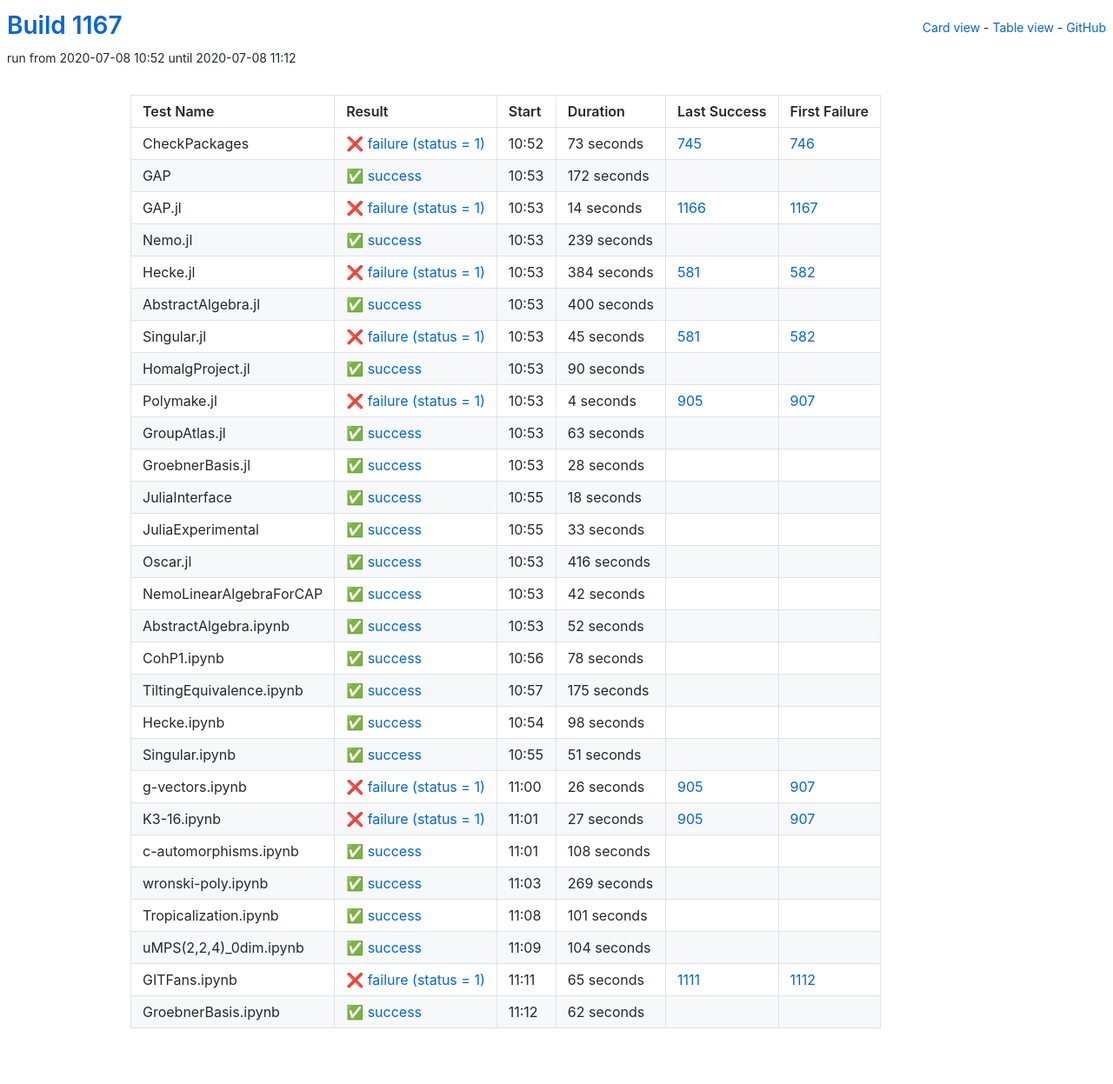
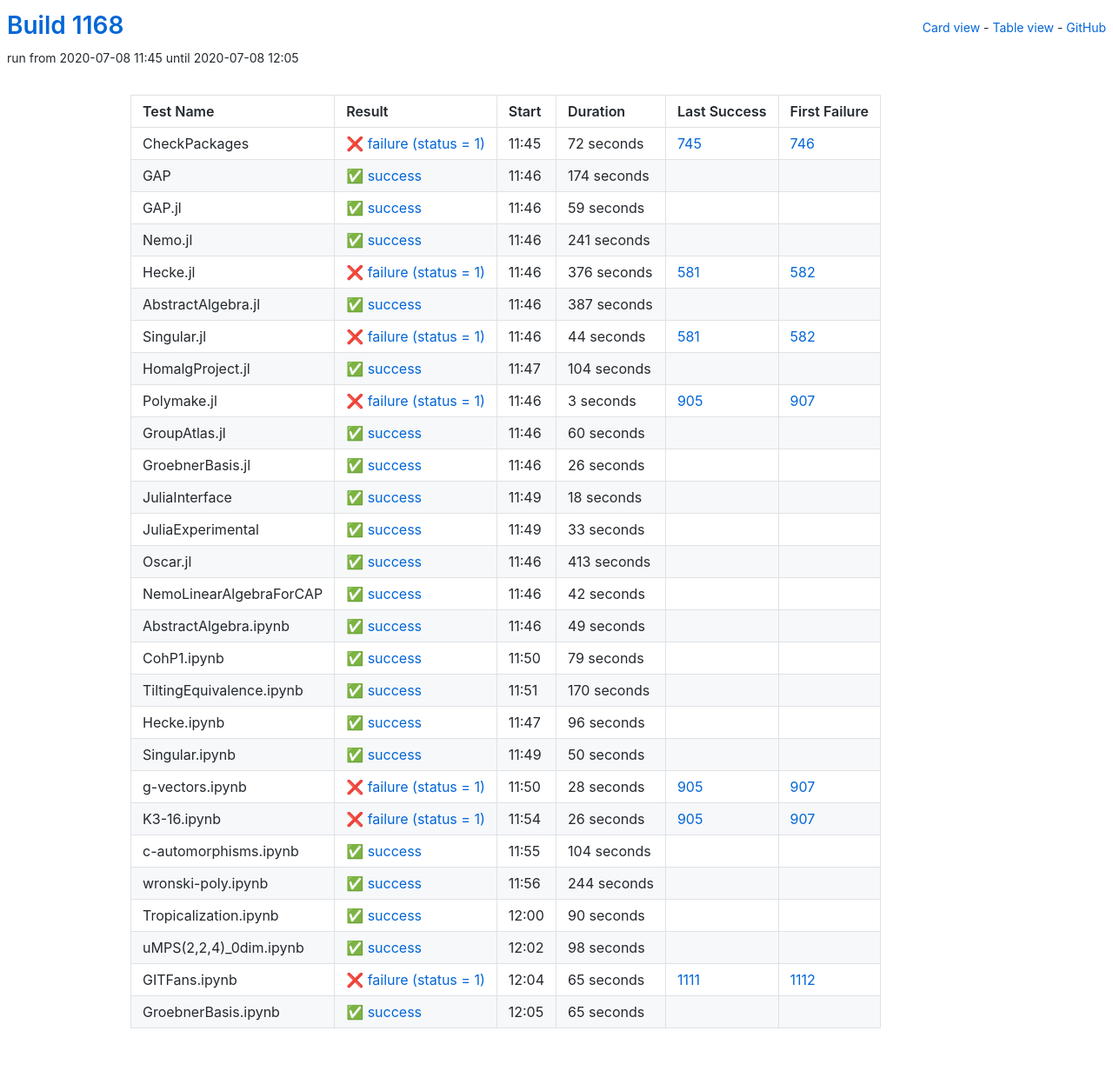
Before and after one commit to oscar-system/oscar-ci-status-1.4, a Jekyll site: the page built from table.html, in a window 1280 px wide. Shown: the whole page at 87% size. Built offline with Jekyll 4.4.1, drawn with Linux system fonts in a browser that asks for light colours.

Commit message:
Build #1168

```diff
--- a/_data/ci.yml
+++ b/_data/ci.yml
@@ -1,6 +1,6 @@
 ---
-build: 1167
-build_url: https://oscarci.mathematik.uni-kl.de/job/oscar-julia-1.4/1167/
+build: 1168
+build_url: https://oscarci.mathematik.uni-kl.de/job/oscar-julia-1.4/1168/
 job: oscar-julia-1.4
 organization: oscar-system
 repo: oscar-ci-status-1.4
@@ -8,140 +8,140 @@ repourl: https://github.com/oscar-system/oscar-ci-status-1.4
 tests:
 - name: CheckPackages
   id: checkpackages
-  log: https://oscarci.mathematik.uni-kl.de/job/oscar-julia-1.4/1167/artifact/logs/build-1167/CheckPackages.log
-  start: 2020-07-08 10:52
+  log: https://oscarci.mathematik.uni-kl.de/job/oscar-julia-1.4/1168/artifact/logs/build-1168/CheckPackages.log
+  start: 2020-07-08 11:45
   success: false
   exitcode: 1
   status: failure
-  duration: 73
+  duration: 72
   last_success: 745
   last_success_url: https://oscarci.mathematik.uni-kl.de/job/oscar-julia-1.4/745/
   first_failure: 746
   first_failure_url: https://oscarci.mathematik.uni-kl.de/job/oscar-julia-1.4/746/
 - name: GAP
   id: gap
-  log: https://oscarci.mathematik.uni-kl.de/job/oscar-julia-1.4/1167/artifact/logs/build-1167/GAP.log
-  start: 2020-07-08 10:53
+  log: https://oscarci.mathematik.uni-kl.de/job/oscar-julia-1.4/1168/artifact/logs/build-1168/GAP.log
+  start: 2020-07-08 11:46
   success: true
   exitcode: 0
   status: success
-  duration: 172
+  duration: 174
   last_success: false
   last_success_url:
   first_failure: false
   first_failure_url:
 - name: GAP.jl
   id: gap-jl
-  log: https://oscarci.mathematik.uni-kl.de/job/oscar-julia-1.4/1167/artifact/logs/build-1167/GAP.jl.log
-  start: 2020-07-08 10:53
-  success: false
-  exitcode: 1
-  status: failure
-  duration: 14
-  last_success: 1166
-  last_success_url: https://oscarci.mathematik.uni-kl.de/job/oscar-julia-1.4/1166/
-  first_failure: 1167
-  first_failure_url: https://oscarci.mathematik.uni-kl.de/job/oscar-julia-1.4/1167/
-- name: Nemo.jl
-  id: nemo-jl
-  log: https://oscarci.mathematik.uni-kl.de/job/oscar-julia-1.4/1167/artifact/logs/build-1167/Nemo.jl.log
-  start: 2020-07-08 10:53
+  log: https://oscarci.mathematik.uni-kl.de/job/oscar-julia-1.4/1168/artifact/logs/build-1168/GAP.jl.log
+  start: 2020-07-08 11:46
   success: true
   exitcode: 0
   status: success
-  duration: 239
+  duration: 59
+  last_success: false
+  last_success_url:
+  first_failure: false
+  first_failure_url:
+- name: Nemo.jl
+  id: nemo-jl
+  log: https://oscarci.mathematik.uni-kl.de/job/oscar-julia-1.4/1168/artifact/logs/build-1168/Nemo.jl.log
+  start: 2020-07-08 11:46
+  success: true
+  exitcode: 0
+  status: success
+  duration: 241
   last_success: false
   last_success_url:
   first_failure: false
   first_failure_url:
 - name: Hecke.jl
   id: hecke-jl
-  log: https://oscarci.mathematik.uni-kl.de/job/oscar-julia-1.4/1167/artifact/logs/build-1167/Hecke.jl.log
-  start: 2020-07-08 10:53
+  log: https://oscarci.mathematik.uni-kl.de/job/oscar-julia-1.4/1168/artifact/logs/build-1168/Hecke.jl.log
+  start: 2020-07-08 11:46
   success: false
   exitcode: 1
   status: failure
-  duration: 384
+  duration: 376
   last_success: 581
   last_success_url: https://oscarci.mathematik.uni-kl.de/job/oscar-julia-1.4/581/
   first_failure: 582
   first_failure_url: https://oscarci.mathematik.uni-kl.de/job/oscar-julia-1.4/582/
 - name: AbstractAlgebra.jl
   id: abstractalgebra-jl
-  log: https://oscarci.mathematik.uni-kl.de/job/oscar-julia-1.4/1167/artifact/logs/build-1167/AbstractAlgebra.jl.log
-  start: 2020-07-08 10:53
+  log: https://oscarci.mathematik.uni-kl.de/job/oscar-julia-1.4/1168/artifact/logs/build-1168/AbstractAlgebra.jl.log
+  start: 2020-07-08 11:46
   success: true
   exitcode: 0
   status: success
-  duration: 400
+  duration: 387
   last_success: false
   last_success_url:
   first_failure: false
   first_failure_url:
 - name: Singular.jl
   id: singular-jl
-  log: https://oscarci.mathematik.uni-kl.de/job/oscar-julia-1.4/1167/artifact/logs/build-1167/Singular.jl.log
-  start: 2020-07-08 10:53
+  log: https://oscarci.mathematik.uni-kl.de/job/oscar-julia-1.4/1168/artifact/logs/build-1168/Singular.jl.log
+  start: 2020-07-08 11:46
   success: false
   exitcode: 1
   status: failure
-  duration: 45
+  duration: 44
   last_success: 581
   last_success_url: https://oscarci.mathematik.uni-kl.de/job/oscar-julia-1.4/581/
   first_failure: 582
   first_failure_url: https://oscarci.mathematik.uni-kl.de/job/oscar-julia-1.4/582/
 - name: HomalgProject.jl
   id: homalgproject-jl
-  log: https://oscarci.mathematik.uni-kl.de/job/oscar-julia-1.4/1167/artifact/logs/build-1167/HomalgProject.jl.log
-  start: 2020-07-08 10:53
+  log: https://oscarci.mathematik.uni-kl.de/job/oscar-julia-1.4/1168/artifact/logs/build-1168/HomalgProject.jl.log
+  start: 2020-07-08 11:47
   success: true
   exitcode: 0
   status: success
-  duration: 90
+  duration: 104
   last_success: false
   last_success_url:
   first_failure: false
   first_failure_url:
 - name: Polymake.jl
   id: polymake-jl
-  log: https://oscarci.mathematik.uni-kl.de/job/oscar-julia-1.4/1167/artifact/logs/build-1167/Polymake.jl.log
-  start: 2020-07-08 10:53
+  log: https://oscarci.mathematik.uni-kl.de/job/oscar-julia-1.4/1168/artifact/logs/build-1168/Polymake.jl.log
+  start: 2020-07-08 11:46
   success: false
   exitcode: 1
   status: failure
-  duration: 4
+  duration: 3
   last_success: 905
   last_success_url: https://oscarci.mathematik.uni-kl.de/job/oscar-julia-1.4/905/
   first_failure: 907
   first_failure_url: https://oscarci.mathematik.uni-kl.de/job/oscar-julia-1.4/907/
 - name: GroupAtlas.jl
   id: groupatlas-jl
-  log: https://oscarci.mathematik.uni-kl.de/job/oscar-julia-1.4/1167/artifact/logs/build-1167/GroupAtlas.jl.log
-  start: 2020-07-08 10:53
+  log: https://oscarci.mathematik.uni-kl.de/job/oscar-julia-1.4/1168/artifact/logs/build-1168/GroupAtlas.jl.log
+  start: 2020-07-08 11:46
   success: true
   exitcode: 0
   status: success
-  duration: 63
+  duration: 60
   last_success: false
   last_success_url:
   first_failure: false
   first_failure_url:
 - name: GroebnerBasis.jl
   id: groebnerbasis-jl
-  log: https://oscarci.mathematik.uni-kl.de/job/oscar-julia-1.4/1167/artifact/logs/build-1167/GroebnerBasis.jl.log
-  start: 2020-07-08 10:53
+  log: https://oscarci.mathematik.uni-kl.de/job/oscar-julia-1.4/1168/artifact/logs/build-1168/GroebnerBasis.jl.log
+  start: 2020-07-08 11:46
   success: true
   exitcode: 0
   status: success
-  duration: 28
+  duration: 26
   last_success: false
   last_success_url:
   first_failure: false
   first_failure_url:
 - name: JuliaInterface
   id: juliainterface
-  log: https://oscarci.mathematik.uni-kl.de/job/oscar-julia-1.4/1167/artifact/logs/build-1167/JuliaInterface.log
-  start: 2020-07-08 10:55
+  log: https://oscarci.mathematik.uni-kl.de/job/oscar-julia-1.4/1168/artifact/logs/build-1168/JuliaInterface.log
+  start: 2020-07-08 11:49
   success: true
   exitcode: 0
   status: success
@@ -152,8 +152,8 @@ tests:
   first_failure_url:
 - name: JuliaExperimental
   id: juliaexperimental
-  log: https://oscarci.mathematik.uni-kl.de/job/oscar-julia-1.4/1167/artifact/logs/build-1167/JuliaExperimental.log
-  start: 2020-07-08 10:55
+  log: https://oscarci.mathematik.uni-kl.de/job/oscar-julia-1.4/1168/artifact/logs/build-1168/JuliaExperimental.log
+  start: 2020-07-08 11:49
   success: true
   exitcode: 0
   status: success
@@ -164,20 +164,20 @@ tests:
   first_failure_url:
 - name: Oscar.jl
   id: oscar-jl
-  log: https://oscarci.mathematik.uni-kl.de/job/oscar-julia-1.4/1167/artifact/logs/build-1167/Oscar.jl.log
-  start: 2020-07-08 10:53
+  log: https://oscarci.mathematik.uni-kl.de/job/oscar-julia-1.4/1168/artifact/logs/build-1168/Oscar.jl.log
+  start: 2020-07-08 11:46
   success: true
   exitcode: 0
   status: success
-  duration: 416
+  duration: 413
   last_success: false
   last_success_url:
   first_failure: false
   first_failure_url:
 - name: NemoLinearAlgebraForCAP
   id: nemolinearalgebraforcap
-  log: https://oscarci.mathematik.uni-kl.de/job/oscar-julia-1.4/1167/artifact/logs/build-1167/NemoLinearAlgebraForCAP.log
-  start: 2020-07-08 10:53
+  log: https://oscarci.mathematik.uni-kl.de/job/oscar-julia-1.4/1168/artifact/logs/build-1168/NemoLinearAlgebraForCAP.log
+  start: 2020-07-08 11:46
   success: true
   exitcode: 0
   status: success
@@ -188,44 +188,128 @@ tests:
   first_failure_url:
 - name: AbstractAlgebra.ipynb
   id: abstractalgebra-ipynb
-  log: https://oscarci.mathematik.uni-kl.de/job/oscar-julia-1.4/1167/artifact/logs/build-1167/AbstractAlgebra.ipynb.log
-  start: 2020-07-08 10:53
+  log: https://oscarci.mathematik.uni-kl.de/job/oscar-julia-1.4/1168/artifact/logs/build-1168/AbstractAlgebra.ipynb.log
+  start: 2020-07-08 11:46
   success: true
   exitcode: 0
   status: success
-  duration: 52
+  duration: 49
   last_success: false
   last_success_url:
   first_failure: false
   first_failure_url:
 - name: CohP1.ipynb
   id: cohp1-ipynb
-  log: https://oscarci.mathematik.uni-kl.de/job/oscar-julia-1.4/1167/artifact/logs/build-1167/CohP1.ipynb.log
-  start: 2020-07-08 10:56
+  log: https://oscarci.mathematik.uni-kl.de/job/oscar-julia-1.4/1168/artifact/logs/build-1168/CohP1.ipynb.log
+  start: 2020-07-08 11:50
   success: true
   exitcode: 0
   status: success
-  duration: 78
+  duration: 79
   last_success: false
   last_success_url:
   first_failure: false
   first_failure_url:
 - name: TiltingEquivalence.ipynb
   id: tiltingequivalence-ipynb
-  log: https://oscarci.mathematik.uni-kl.de/job/oscar-julia-1.4/1167/artifact/logs/build-1167/TiltingEquivalence.ipynb.log
-  start: 2020-07-08 10:57
+  log: https://oscarci.mathematik.uni-kl.de/job/oscar-julia-1.4/1168/artifact/logs/build-1168/TiltingEquivalence.ipynb.log
+  start: 2020-07-08 11:51
   success: true
   exitcode: 0
   status: success
-  duration: 175
+  duration: 170
   last_success: false
   last_success_url:
   first_failure: false
   first_failure_url:
 - name: Hecke.ipynb
   id: hecke-ipynb
-  log: https://oscarci.mathematik.uni-kl.de/job/oscar-julia-1.4/1167/artifact/logs/build-1167/Hecke.ipynb.log
-  start: 2020-07-08 10:54
+  log: https://oscarci.mathematik.uni-kl.de/job/oscar-julia-1.4/1168/artifact/logs/build-1168/Hecke.ipynb.log
+  start: 2020-07-08 11:47
+  success: true
+  exitcode: 0
+  status: success
+  duration: 96
+  last_success: false
+  last_success_url:
+  first_failure: false
+  first_failure_url:
+- name: Singular.ipynb
+  id: singular-ipynb
+  log: https://oscarci.mathematik.uni-kl.de/job/oscar-julia-1.4/1168/artifact/logs/build-1168/Singular.ipynb.log
+  start: 2020-07-08 11:49
+  success: true
+  exitcode: 0
+  status: success
+  duration: 50
+  last_success: false
+  last_success_url:
+  first_failure: false
+  first_failure_url:
+- name: g-vectors.ipynb
+  id: g-vectors-ipynb
+  log: https://oscarci.mathematik.uni-kl.de/job/oscar-julia-1.4/1168/artifact/logs/build-1168/g-vectors.ipynb.log
+  start: 2020-07-08 11:50
+  success: false
+  exitcode: 1
+  status: failure
+  duration: 28
+  last_success: 905
+  last_success_url: https://oscarci.mathematik.uni-kl.de/job/oscar-julia-1.4/905/
+  first_failure: 907
+  first_failure_url: https://oscarci.mathematik.uni-kl.de/job/oscar-julia-1.4/907/
+- name: K3-16.ipynb
+  id: k3-16-ipynb
+  log: https://oscarci.mathematik.uni-kl.de/job/oscar-julia-1.4/1168/artifact/logs/build-1168/K3-16.ipynb.log
+  start: 2020-07-08 11:54
+  success: false
+  exitcode: 1
+  status: failure
+  duration: 26
+  last_success: 905
+  last_success_url: https://oscarci.mathematik.uni-kl.de/job/oscar-julia-1.4/905/
+  first_failure: 907
+  first_failure_url: https://oscarci.mathematik.uni-kl.de/job/oscar-julia-1.4/907/
+- name: c-automorphisms.ipynb
+  id: c-automorphisms-ipynb
+  log: https://oscarci.mathematik.uni-kl.de/job/oscar-julia-1.4/1168/artifact/logs/build-1168/c-automorphisms.ipynb.log
+  start: 2020-07-08 11:55
+  success: true
+  exitcode: 0
+  status: success
+  duration: 104
+  last_success: false
+  last_success_url:
+  first_failure: false
+  first_failure_url:
+- name: wronski-poly.ipynb
+  id: wronski-poly-ipynb
+  log: https://oscarci.mathematik.uni-kl.de/job/oscar-julia-1.4/1168/artifact/logs/build-1168/wronski-poly.ipynb.log
+  start: 2020-07-08 11:56
+  success: true
+  exitcode: 0
+  status: success
+  duration: 244
+  last_success: false
+  last_success_url:
+  first_failure: false
+  first_failure_url:
+- name: Tropicalization.ipynb
+  id: tropicalization-ipynb
+  log: https://oscarci.mathematik.uni-kl.de/job/oscar-julia-1.4/1168/artifact/logs/build-1168/Tropicalization.ipynb.log
+  start: 2020-07-08 12:00
+  success: true
+  exitcode: 0
+  status: success
+  duration: 90
+  last_success: false
+  last_success_url:
+  first_failure: false
+  first_failure_url:
+- name: uMPS(2,2,4)_0dim.ipynb
+  id: umps-2-2-4-0dim-ipynb
+  log: https://oscarci.mathematik.uni-kl.de/job/oscar-julia-1.4/1168/artifact/logs/build-1168/uMPS-2-2-4-_0dim.ipynb.log
+  start: 2020-07-08 12:02
   success: true
   exitcode: 0
   status: success
@@ -234,94 +318,10 @@ tests:
   last_success_url:
   first_failure: false
   first_failure_url:
-- name: Singular.ipynb
-  id: singular-ipynb
-  log: https://oscarci.mathematik.uni-kl.de/job/oscar-julia-1.4/1167/artifact/logs/build-1167/Singular.ipynb.log
-  start: 2020-07-08 10:55
-  success: true
-  exitcode: 0
-  status: success
-  duration: 51
-  last_success: false
-  last_success_url:
-  first_failure: false
-  first_failure_url:
-- name: g-vectors.ipynb
-  id: g-vectors-ipynb
-  log: https://oscarci.mathematik.uni-kl.de/job/oscar-julia-1.4/1167/artifact/logs/build-1167/g-vectors.ipynb.log
-  start: 2020-07-08 11:00
-  success: false
-  exitcode: 1
-  status: failure
-  duration: 26
-  last_success: 905
-  last_success_url: https://oscarci.mathematik.uni-kl.de/job/oscar-julia-1.4/905/
-  first_failure: 907
-  first_failure_url: https://oscarci.mathematik.uni-kl.de/job/oscar-julia-1.4/907/
-- name: K3-16.ipynb
-  id: k3-16-ipynb
-  log: https://oscarci.mathematik.uni-kl.de/job/oscar-julia-1.4/1167/artifact/logs/build-1167/K3-16.ipynb.log
-  start: 2020-07-08 11:01
-  success: false
-  exitcode: 1
-  status: failure
-  duration: 27
-  last_success: 905
-  last_success_url: https://oscarci.mathematik.uni-kl.de/job/oscar-julia-1.4/905/
-  first_failure: 907
-  first_failure_url: https://oscarci.mathematik.uni-kl.de/job/oscar-julia-1.4/907/
-- name: c-automorphisms.ipynb
-  id: c-automorphisms-ipynb
-  log: https://oscarci.mathematik.uni-kl.de/job/oscar-julia-1.4/1167/artifact/logs/build-1167/c-automorphisms.ipynb.log
-  start: 2020-07-08 11:01
-  success: true
-  exitcode: 0
-  status: success
-  duration: 108
-  last_success: false
-  last_success_url:
-  first_failure: false
-  first_failure_url:
-- name: wronski-poly.ipynb
-  id: wronski-poly-ipynb
-  log: https://oscarci.mathematik.uni-kl.de/job/oscar-julia-1.4/1167/artifact/logs/build-1167/wronski-poly.ipynb.log
-  start: 2020-07-08 11:03
-  success: true
-  exitcode: 0
-  status: success
-  duration: 269
-  last_success: false
-  last_success_url:
-  first_failure: false
-  first_failure_url:
-- name: Tropicalization.ipynb
-  id: tropicalization-ipynb
-  log: https://oscarci.mathematik.uni-kl.de/job/oscar-julia-1.4/1167/artifact/logs/build-1167/Tropicalization.ipynb.log
-  start: 2020-07-08 11:08
-  success: true
-  exitcode: 0
-  status: success
-  duration: 101
-  last_success: false
-  last_success_url:
-  first_failure: false
-  first_failure_url:
-- name: uMPS(2,2,4)_0dim.ipynb
-  id: umps-2-2-4-0dim-ipynb
-  log: https://oscarci.mathematik.uni-kl.de/job/oscar-julia-1.4/1167/artifact/logs/build-1167/uMPS-2-2-4-_0dim.ipynb.log
-  start: 2020-07-08 11:09
-  success: true
-  exitcode: 0
-  status: success
-  duration: 104
-  last_success: false
-  last_success_url:
-  first_failure: false
-  first_failure_url:
 - name: GITFans.ipynb
   id: gitfans-ipynb
-  log: https://oscarci.mathematik.uni-kl.de/job/oscar-julia-1.4/1167/artifact/logs/build-1167/GITFans.ipynb.log
-  start: 2020-07-08 11:11
+  log: https://oscarci.mathematik.uni-kl.de/job/oscar-julia-1.4/1168/artifact/logs/build-1168/GITFans.ipynb.log
+  start: 2020-07-08 12:04
   success: false
   exitcode: 1
   status: failure
@@ -332,12 +332,12 @@ tests:
   first_failure_url: https://oscarci.mathematik.uni-kl.de/job/oscar-julia-1.4/1112/
 - name: GroebnerBasis.ipynb
   id: groebnerbasis-ipynb
-  log: https://oscarci.mathematik.uni-kl.de/job/oscar-julia-1.4/1167/artifact/logs/build-1167/GroebnerBasis.ipynb.log
-  start: 2020-07-08 11:12
+  log: https://oscarci.mathematik.uni-kl.de/job/oscar-julia-1.4/1168/artifact/logs/build-1168/GroebnerBasis.ipynb.log
+  start: 2020-07-08 12:05
   success: true
   exitcode: 0
   status: success
-  duration: 62
+  duration: 65
   last_success: false
   last_success_url:
   first_failure: false
```
Also changed, not shown: README.md.
